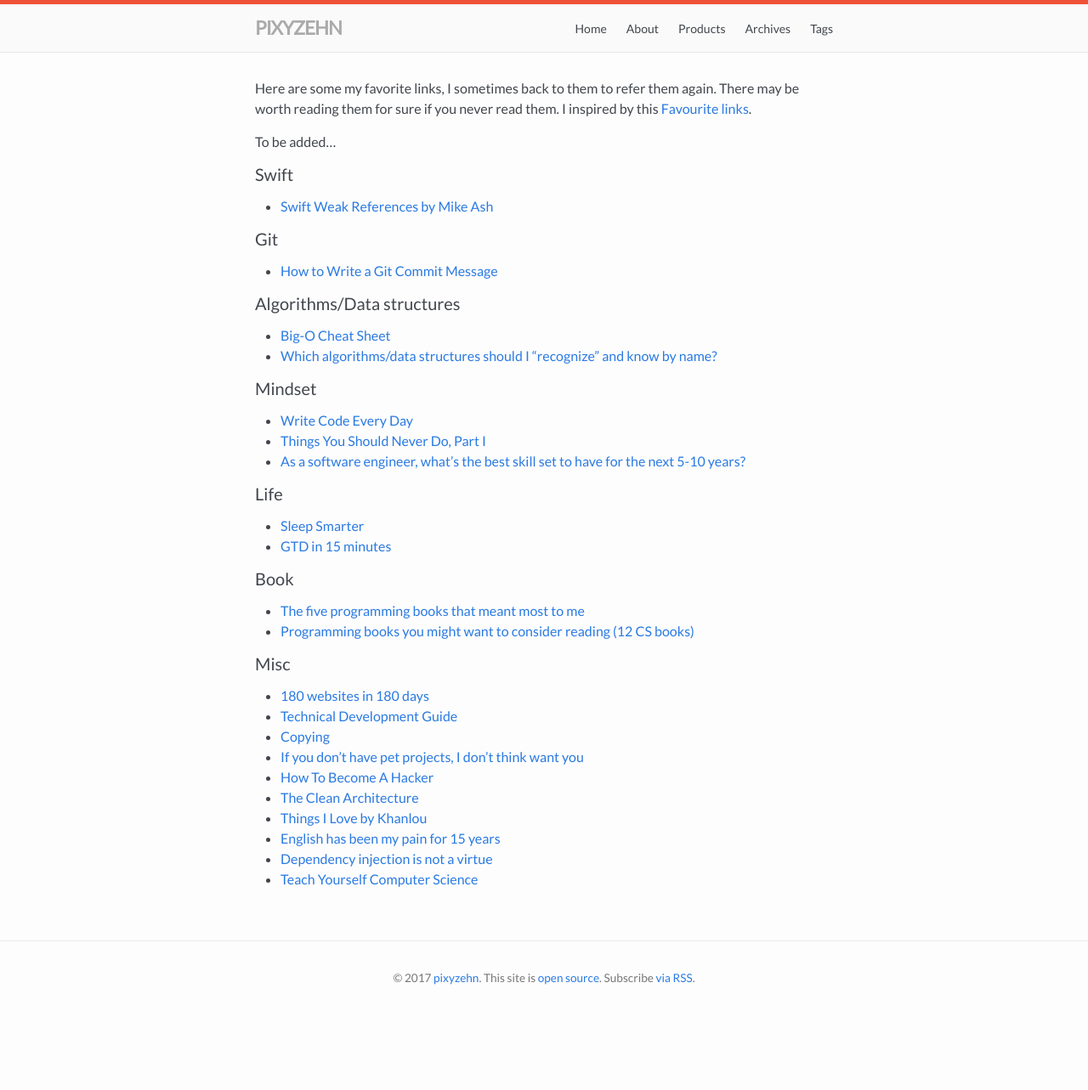
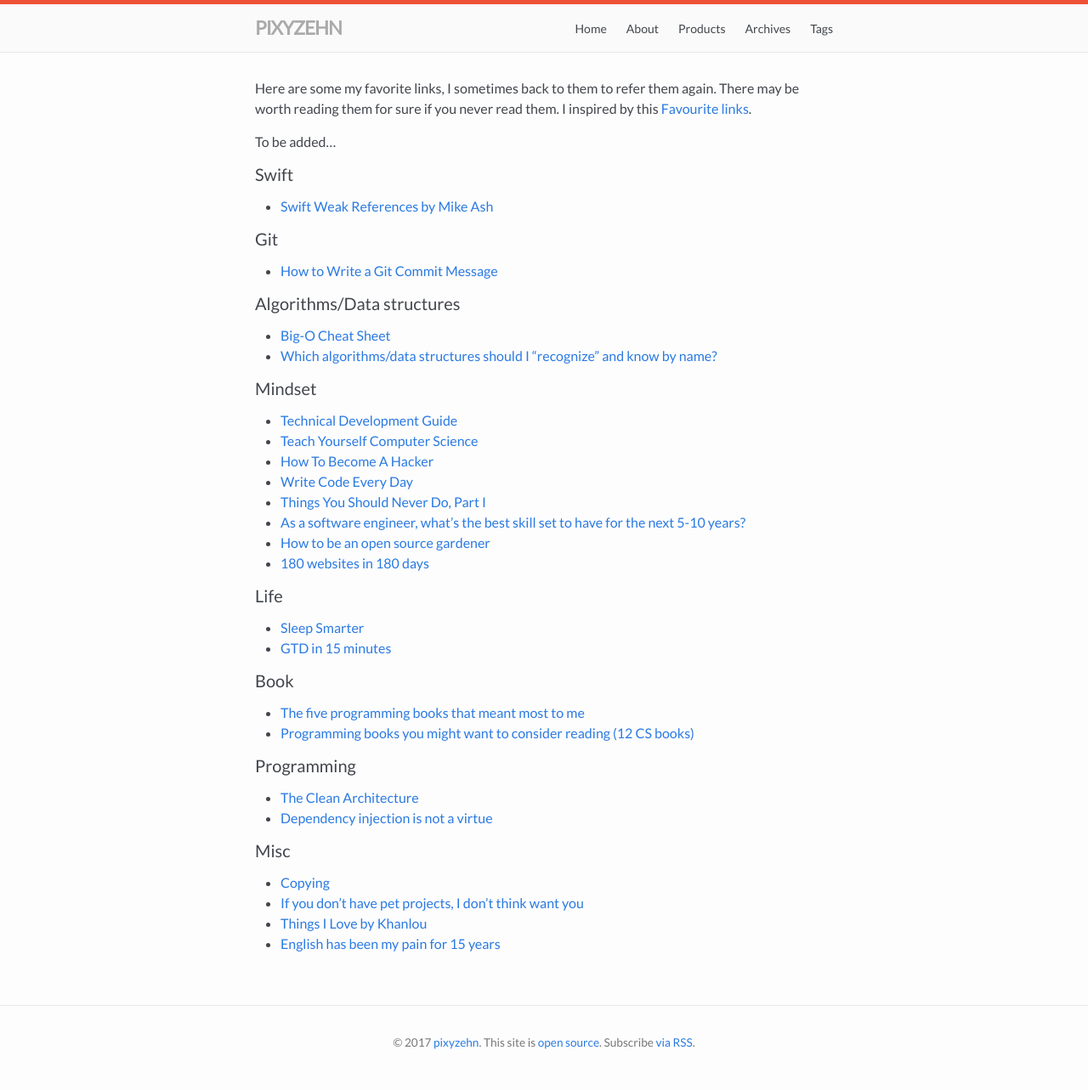
Before and after one commit to pixyzehn/pixyzehn.com, a Jekyll site: the page built from pages/links.md, in a window 1280 px wide. Shown: the whole page at 85% size. Built offline with Jekyll 4.4.1, drawn with Linux system fonts in a browser that asks for light colours; before the commit the page ends 1207 px from its top, so only the background shows below that; part of the change alters nothing that is shown.

Commit message:
Update links page

```diff
--- a/pages/links.md
+++ b/pages/links.md
@@ -19,9 +19,14 @@ To be added...
 - [Which algorithms/data structures should I “recognize” and know by name?](http://programmers.stackexchange.com/a/155649/225558)
 
 #### Mindset
+- [Technical Development Guide](https://www.google.com/about/careers/students/guide-to-technical-development.html)
+- [Teach Yourself Computer Science](https://teachyourselfcs.com/)
+- [How To Become A Hacker](http://www.catb.org/~esr/faqs/hacker-howto.html)
 - [Write Code Every Day](http://ejohn.org/blog/write-code-every-day/)
 - [Things You Should Never Do, Part I](https://www.joelonsoftware.com/2000/04/06/things-you-should-never-do-part-i/)
 - [As a software engineer, what's the best skill set to have for the next 5-10 years?](http://brianknapp.me/software-engineer-best-skill/)
+- [How to be an open source gardener](http://words.steveklabnik.com/how-to-be-an-open-source-gardener)
+- [180 websites in 180 days](https://jenniferdewalt.com/)
 
 #### Life
 - [Sleep Smarter](http://radex.io/books/sleep-smarter/)
@@ -31,14 +36,12 @@ To be added...
 - [The five programming books that meant most to me](https://signalvnoise.com/posts/3375-the-five-programming-books-that-meant-most-to-me)
 - [Programming books you might want to consider reading (12 CS books)](http://danluu.com/programming-books/)
 
+#### Programming
+- [The Clean Architecture](https://8thlight.com/blog/uncle-bob/2012/08/13/the-clean-architecture.html)
+- [Dependency injection is not a virtue](http://david.heinemeierhansson.com/2012/dependency-injection-is-not-a-virtue.html)
+
 #### Misc
-- [180 websites in 180 days](https://jenniferdewalt.com/)
-- [Technical Development Guide](https://www.google.com/about/careers/students/guide-to-technical-development.html)
 - [Copying](http://robnapier.net/copying)
 - [If you don’t have pet projects, I don’t think want you](https://ayende.com/blog/90113/if-you-dont-have-pet-projects-i-dont-think-i-want-you)
-- [How To Become A Hacker](http://www.catb.org/~esr/faqs/hacker-howto.html)
-- [The Clean Architecture](https://8thlight.com/blog/uncle-bob/2012/08/13/the-clean-architecture.html)
 - [Things I Love by Khanlou](http://khanlou.com/love/)
 - [English has been my pain for 15 years](http://antirez.com/news/61)
-- [Dependency injection is not a virtue](http://david.heinemeierhansson.com/2012/dependency-injection-is-not-a-virtue.html)
-- [Teach Yourself Computer Science](https://teachyourselfcs.com/)
```
